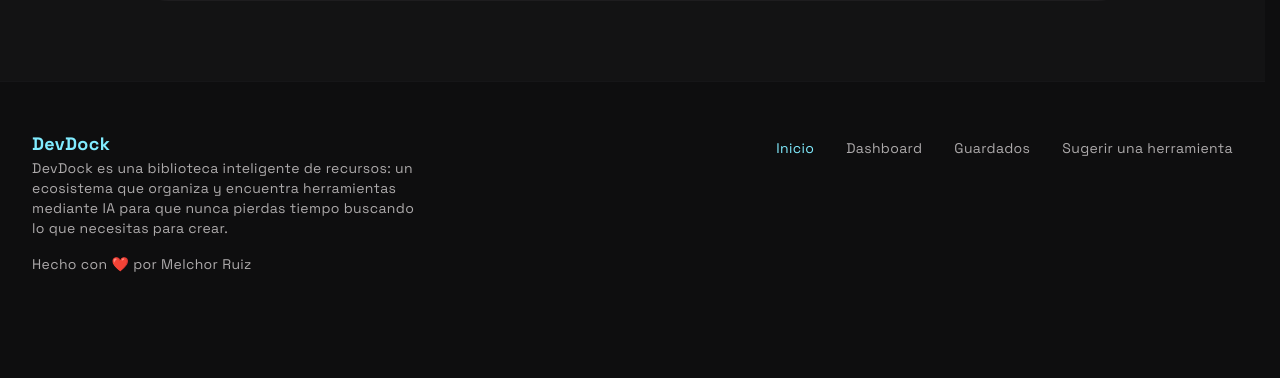
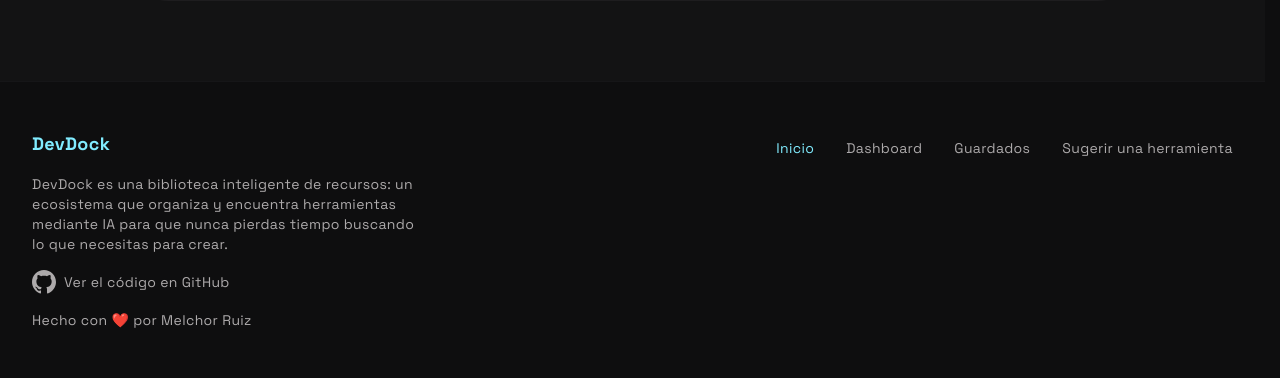
Before and after one commit to MelchorRuiz/DevDock, a Flask app: page / in a window 1280 px wide. Shown: the part 2693-3071 px from the top of the page. Before the commit the page ends 2965 px from the top, so only its background shows below. Run offline with Flask 3, Linux system fonts and the light colour scheme; style sheets or scripts are compiled from the project's sources.

Commit message:
feat: enhance footer with GitHub link and improve layout

```diff
--- a/app/templates/base.html
+++ b/app/templates/base.html
@@ -103,12 +103,21 @@
     <footer
         class="w-full border-t border-outline-variant/15 py-12 bg-background font-['Space_Grotesk'] text-sm tracking-wide">
         <div class="grid grid-cols-1 md:grid-cols-2 gap-8 px-8 max-w-360 mx-auto">
-            <div class="space-y-4">
+            <div class="flex flex-col gap-4">
                 <span class="text-lg font-black text-primary">DevDock</span>
                 <p class="text-on-surface-variant max-w-sm">
                     DevDock es una biblioteca inteligente de recursos: un ecosistema que organiza y encuentra
                     herramientas mediante IA para que nunca pierdas tiempo buscando lo que necesitas para crear.
                 </p>
+                <a href="https://github.com/MelchorRuiz/DevDock" target="_blank" rel="noopener noreferrer"
+                    class="flex items-center gap-2 text-on-surface-variant hover:text-secondary transition-colors duration-200">
+                    <svg viewBox="0 0 1024 1024" fill="none" class="size-6">
+                        <path fill-rule="evenodd" clip-rule="evenodd"
+                            d="M8 0C3.58 0 0 3.58 0 8C0 11.54 2.29 14.53 5.47 15.59C5.87 15.66 6.02 15.42 6.02 15.21C6.02 15.02 6.01 14.39 6.01 13.72C4 14.09 3.48 13.23 3.32 12.78C3.23 12.55 2.84 11.84 2.5 11.65C2.22 11.5 1.82 11.13 2.49 11.12C3.12 11.11 3.57 11.7 3.72 11.94C4.44 13.15 5.59 12.81 6.05 12.6C6.12 12.08 6.33 11.73 6.56 11.53C4.78 11.33 2.92 10.64 2.92 7.58C2.92 6.71 3.23 5.99 3.74 5.43C3.66 5.23 3.38 4.41 3.82 3.31C3.82 3.31 4.49 3.1 6.02 4.13C6.66 3.95 7.34 3.86 8.02 3.86C8.7 3.86 9.38 3.95 10.02 4.13C11.55 3.09 12.22 3.31 12.22 3.31C12.66 4.41 12.38 5.23 12.3 5.43C12.81 5.99 13.12 6.7 13.12 7.58C13.12 10.65 11.25 11.33 9.47 11.53C9.76 11.78 10.01 12.26 10.01 13.01C10.01 14.08 10 14.94 10 15.21C10 15.42 10.15 15.67 10.55 15.59C13.71 14.53 16 11.53 16 8C16 3.58 12.42 0 8 0Z"
+                            transform="scale(64)" fill="currentColor" />
+                    </svg>
+                    Ver el código en GitHub
+                </a>
                 <p class="text-on-surface-variant">Hecho con ❤️ por Melchor Ruiz</p>
             </div>
             <div class="flex flex-wrap gap-x-8 gap-y-4 md:justify-end items-start pt-2">
```
